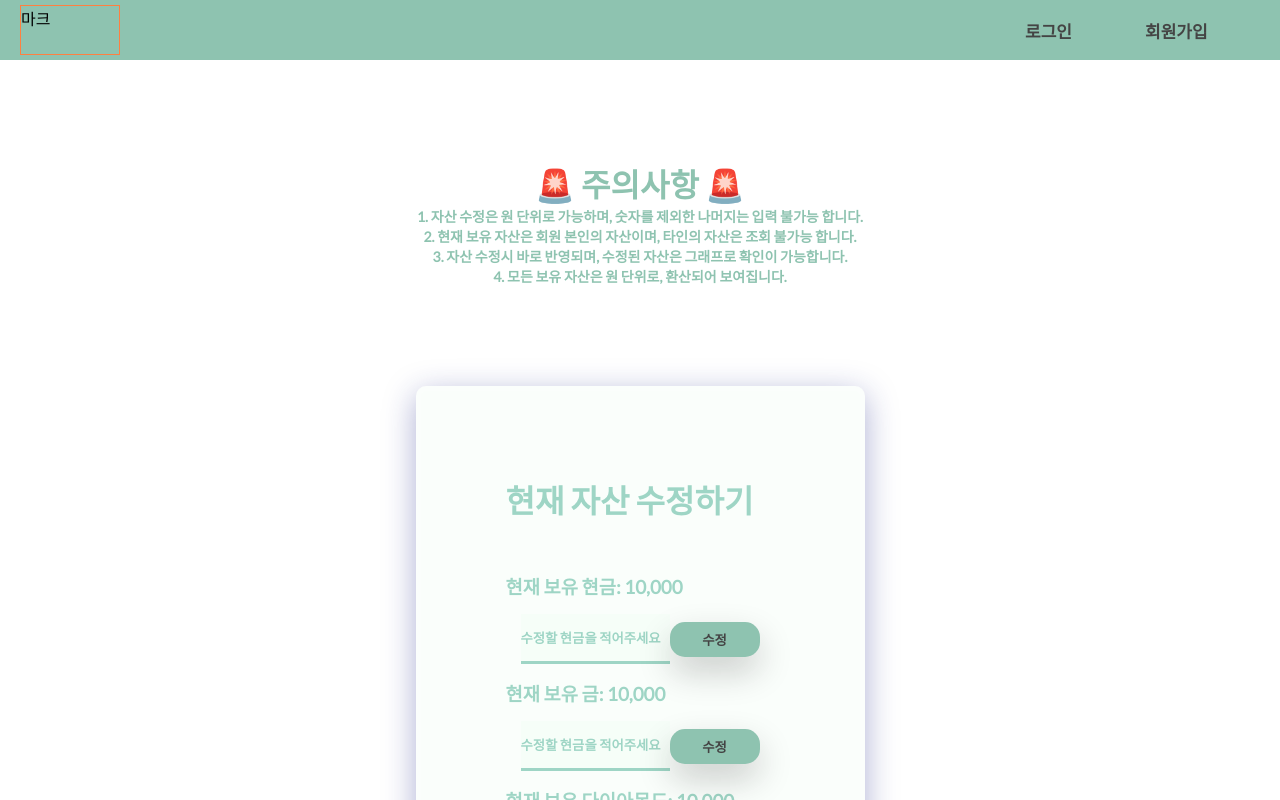
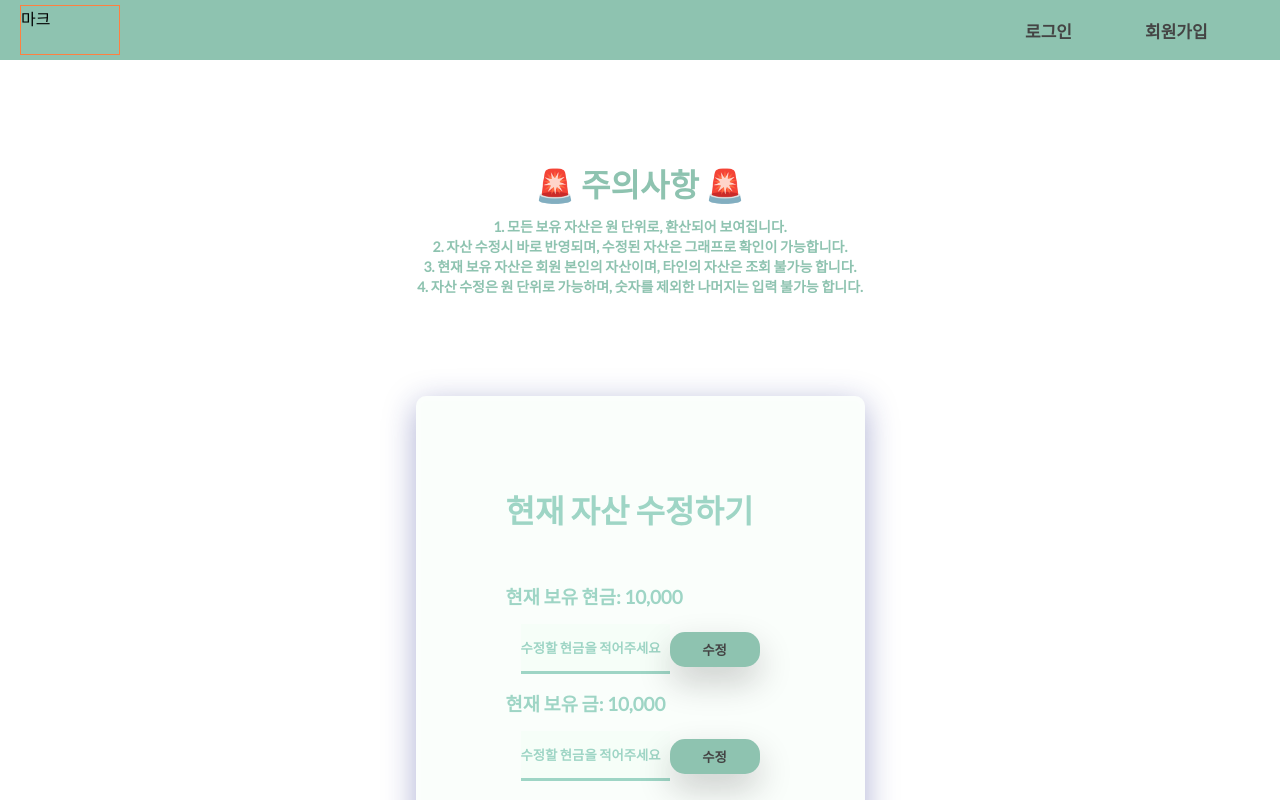
Before and after one commit to codestates-seb/seb40_main_024, a React (Create React App) app in the folder front/: page /assetchange in a window 1280 px wide. Shown: the top 800 px of the page. Built offline with nearby package versions, Linux system fonts and the light colour scheme.

Commit message:
fix: p 태그 순서 수정

```diff
--- a/front/src/Pages/Asset/AssetChange.js
+++ b/front/src/Pages/Asset/AssetChange.js
@@ -69,6 +69,7 @@ const Footer = styled.footer`
   padding: 100px;
   h1 {
     color: #8ec3b0;
+    margin-bottom: 10px;
   }
   P {
     font-size: 14px;
@@ -85,19 +86,19 @@ function AssetChange() {
       <LongNavbarBox />
       <Footer>
         <h1>🚨 주의사항 🚨</h1>
+        <p>1. 모든 보유 자산은 원 단위로, 환산되어 보여집니다.</p>
         <p>
-          1. 자산 수정은 원 단위로 가능하며, 숫자를 제외한 나머지는 입력 불가능
+          2. 자산 수정시 바로 반영되며, 수정된 자산은 그래프로 확인이
+          가능합니다.
+        </p>
+        <p>
+          3. 현재 보유 자산은 회원 본인의 자산이며, 타인의 자산은 조회 불가능
           합니다.
         </p>
         <p>
-          2. 현재 보유 자산은 회원 본인의 자산이며, 타인의 자산은 조회 불가능
+          4. 자산 수정은 원 단위로 가능하며, 숫자를 제외한 나머지는 입력 불가능
           합니다.
         </p>
-        <p>
-          3. 자산 수정시 바로 반영되며, 수정된 자산은 그래프로 확인이
-          가능합니다.
-        </p>
-        <p>4. 모든 보유 자산은 원 단위로, 환산되어 보여집니다.</p>
       </Footer>
       <MainAssetChange>
         <MainBox>
```
